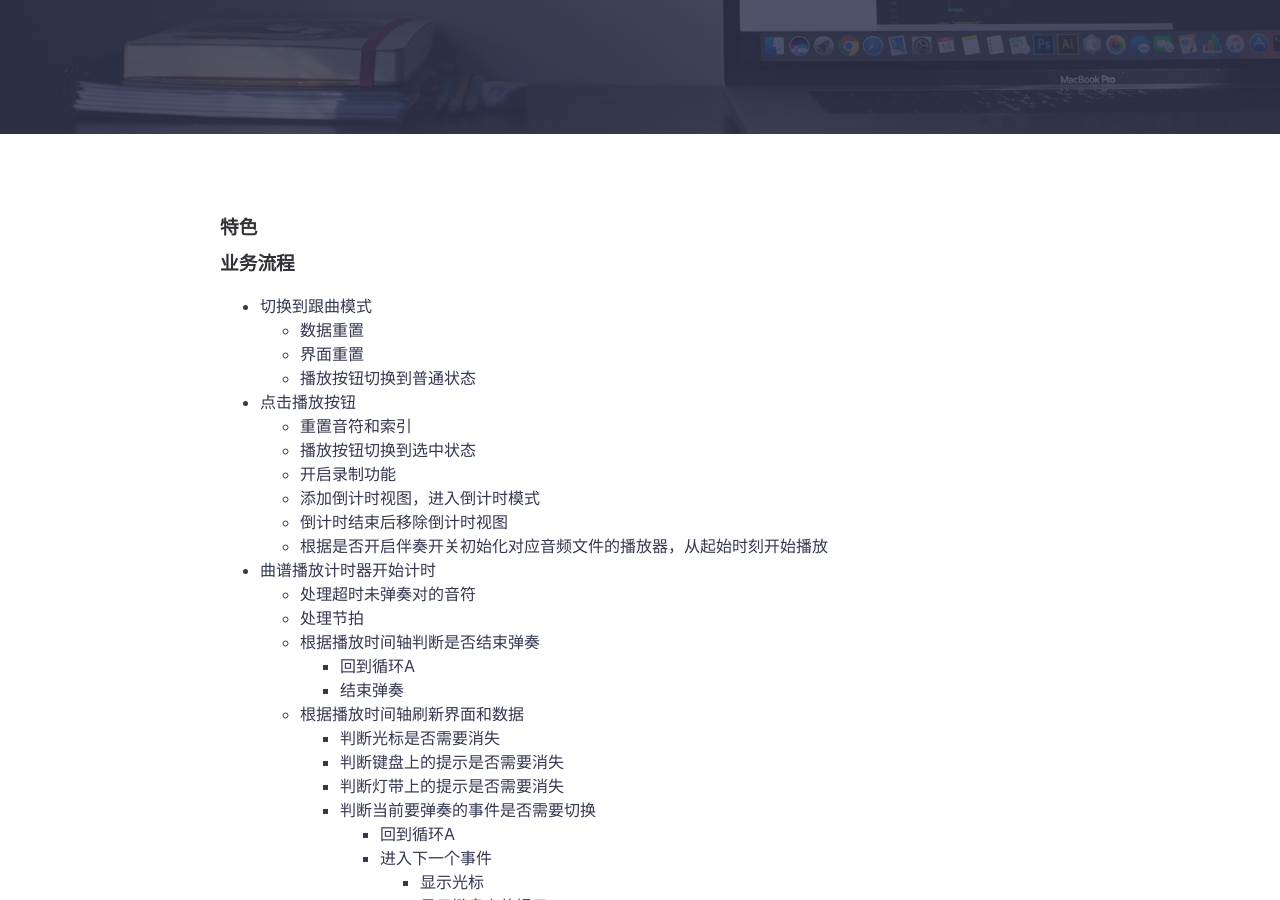
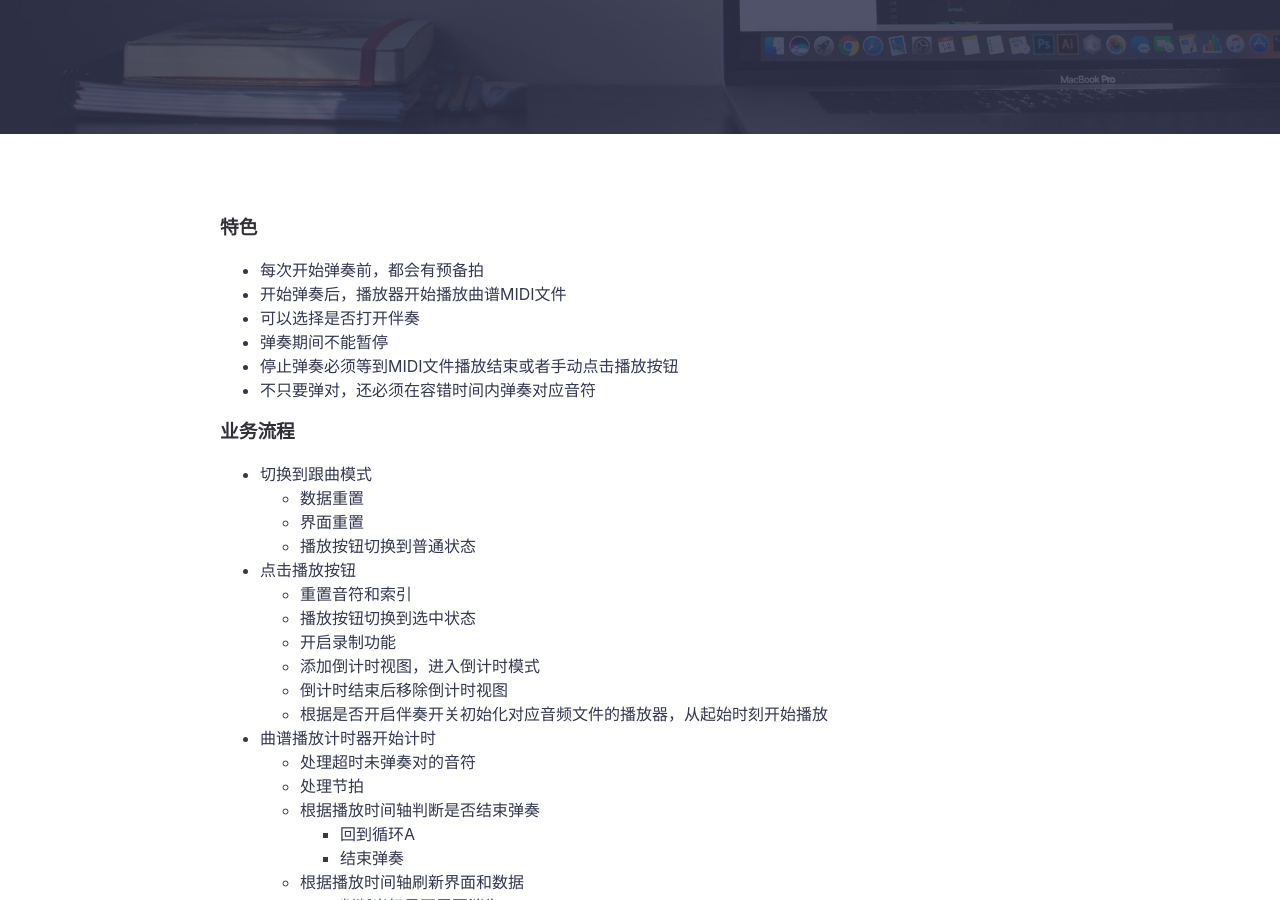
Before and after one commit to zyfilife/zyfilife.github.io, a Jekyll site: the page built from _posts/2018-03-15-曲谱弹奏模式之跟曲模式.md, in a window 1280 px wide and 900 px high, scrolled down 442 px. Built offline with Jekyll 4.4.1, drawn with Linux system fonts in a browser that asks for light colours; comment, search, counter and statistics services are not loaded.

Commit message:
no message

```diff
--- a/_posts/2018-03-15-曲谱弹奏模式之跟曲模式.md
+++ b/_posts/2018-03-15-曲谱弹奏模式之跟曲模式.md
@@ -5,6 +5,13 @@ summary: 整理跟曲模式的特色、业务流程以及评价系统
 featured-img: emile-perron-190221
 ---
 ### 特色
+
+  - 每次开始弹奏前，都会有预备拍
+  - 开始弹奏后，播放器开始播放曲谱MIDI文件
+  - 可以选择是否打开伴奏
+  - 弹奏期间不能暂停
+  - 停止弹奏必须等到MIDI文件播放结束或者手动点击播放按钮
+  - 不只要弹对，还必须在容错时间内弹奏对应音符
 
 ### 业务流程
 
```
